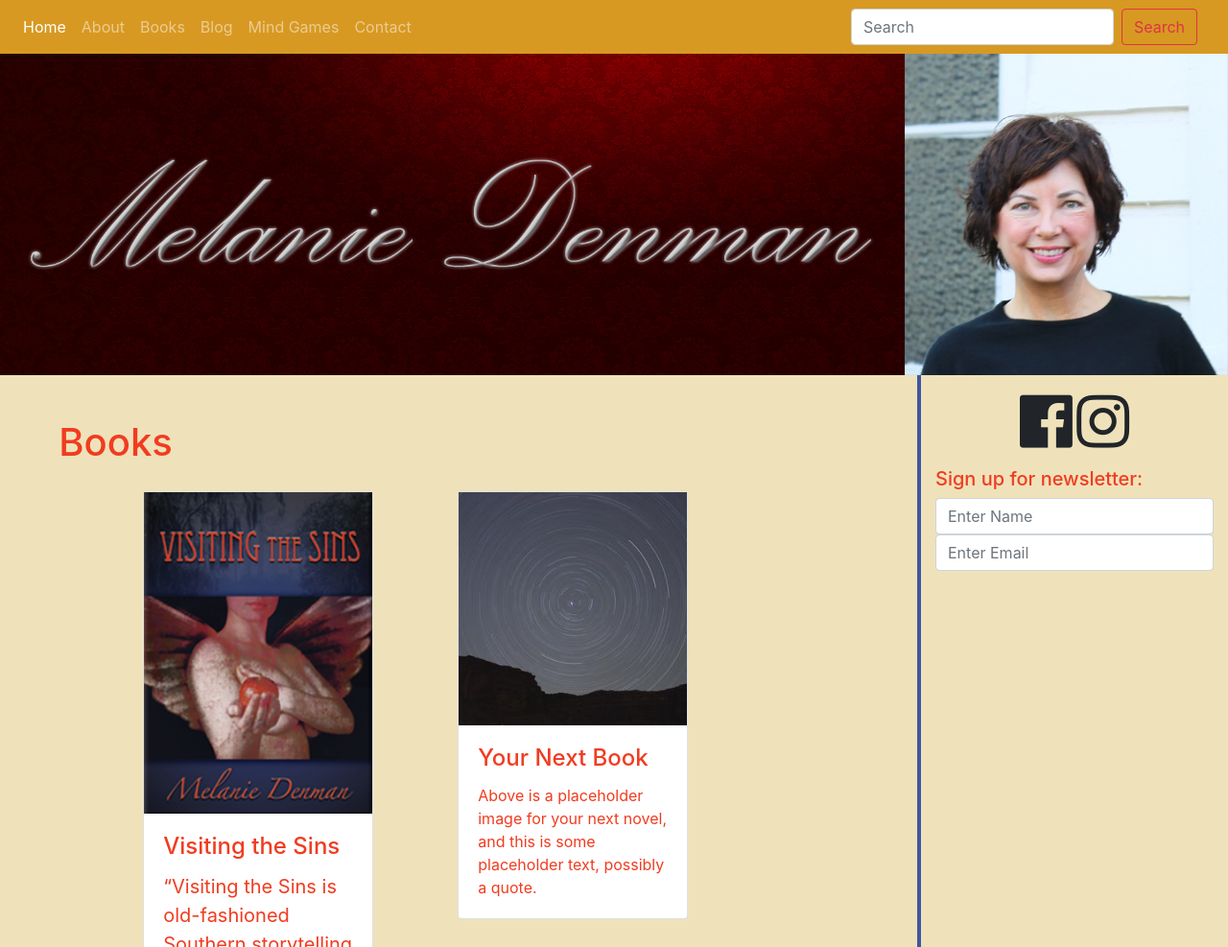
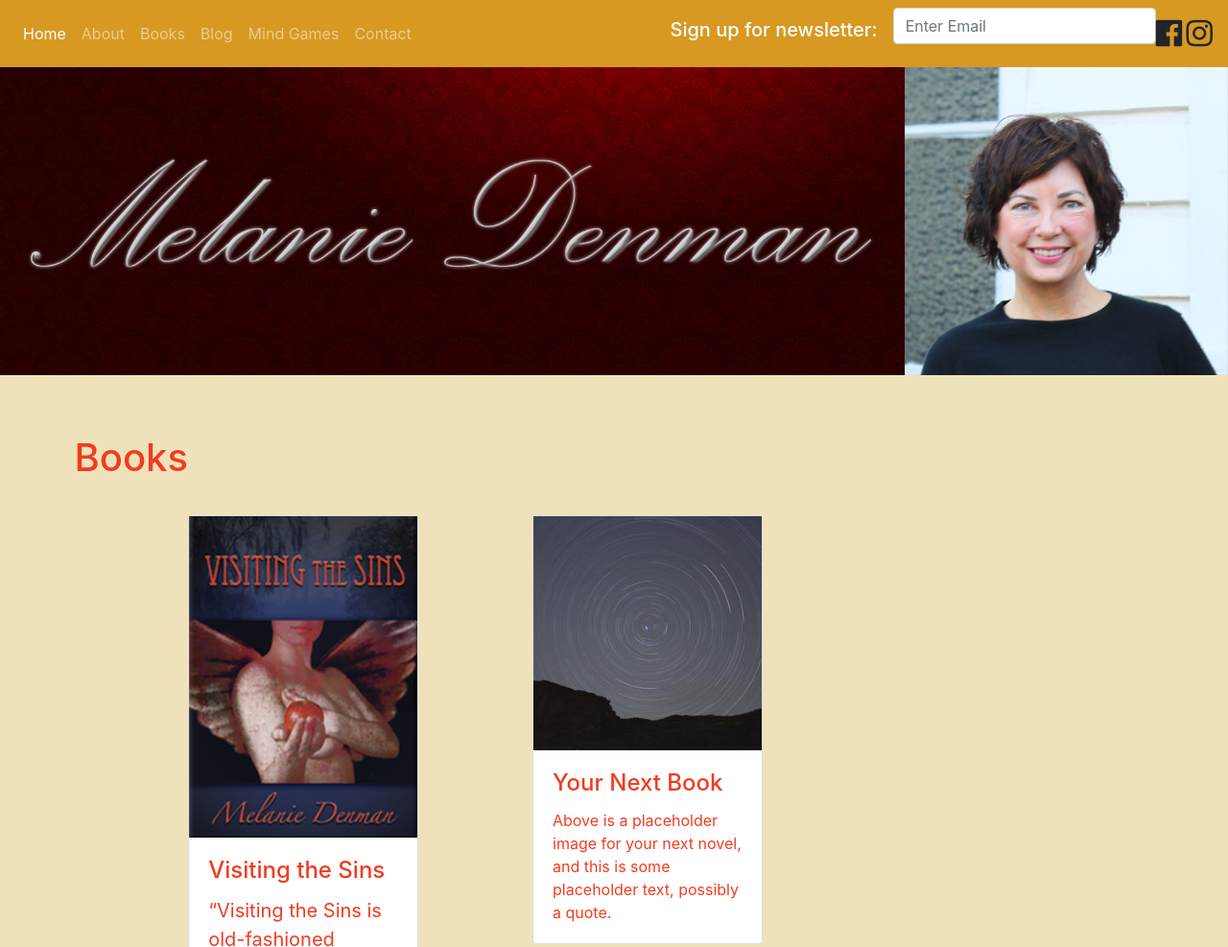
Before and after one commit to efuller82/authorwebsite, a plain HTML site: page index.html in a window 1280 px wide. Shown: the top 987 px of the page at 96% size. Drawn offline with nearby package versions, Linux system fonts and the light colour scheme.

Commit message:
rid of right section

```diff
--- a/assets/css/style.css
+++ b/assets/css/style.css
@@ -12,8 +12,6 @@ body, html {
 .navbar {
     background-color: #d79922 !important;
     width: 100%;
-    padding-right: 2rem;
-    margin-left: 0 !important;
 }
 
 .top-nav {
@@ -63,14 +61,11 @@ body, html {
 }
 
 .social-media-icons {
-    text-align: center;
-    margin-top: 1em;
 }
 
 .newsletter {
-    margin-top: 1em;
-    color: #f13c20;
-    margin-top: 1em;
+    color: white;
+    margin-right: 1em;
 }
 
 .page-bottom {
@@ -108,9 +103,6 @@ body, html {
 /* end about page css */
 
 @media only screen and (min-width: 775px){
-    .main-content {
-        border-right: .3em solid #4056a1;
-    }
 
     #about-page-profile-img {
         margin-top: 15%;
--- a/index.html
+++ b/index.html
@@ -43,16 +43,25 @@
                     <a class="nav-link" href="#">Contact</a>
                 </li>
             </ul>
-            <form class="form-inline my-2 my-lg-0">
-                <input class="form-control mr-sm-2" type="search" placeholder="Search" aria-label="Search">
-                <button class="btn btn-outline-danger my-2 my-sm-0" type="submit">Search</button>
-            </form>
+        </div>
+
+        <div class="newsletter">
+            <h5>Sign up for newsletter:</h5>
+        </div>
+        <form>
+            <div class="form-group ">
+                <input type="email" class="form-control" id="input-email" placeholder="Enter Email">
+            </div>
+        </form>
+        <div class="social-media-icons">
+            <i class="fa fa-facebook-official fa-2x" aria-hidden="true"></i>
+            <i class="fa fa-instagram fa-2x" aria-hidden="true"></i>
         </div>
     </nav>
     <img src="./assets/images/banner.png" id="banner">
     <div class="container-fluid">
         <div class="row main-row">
-            <div class="col-sm-9 main-content">
+            <div class="col-sm-12 main-content">
                 <div id="books">
                     <h1 id="books-heading">Books</h1>
                     <div class="card book-card">
@@ -91,22 +100,6 @@
                         complete before production.</p>
                 </div>
             </div>
-            <div class="col-sm-3" id="side-content">
-                <div class="social-media-icons">
-                    <i class="fa fa-facebook-official fa-4x" aria-hidden="true"></i>
-                    <i class="fa fa-instagram fa-4x" aria-hidden="true"></i>
-                </div>
-                <div class="newsletter">
-                    <h5>Sign up for newsletter:</h5>
-                    <form>
-                        <div class="form-group">
-                            <input type="text" class="form-control" id="input-name" placeholder="Enter Name">
-                            <input type="email" class="form-control" id="input-email" placeholder="Enter Email">
-                        </div>
-                    </form>
-
-                </div>
-            </div>
         </div>
     </div>
     <div class="navbar page-bottom">
```
